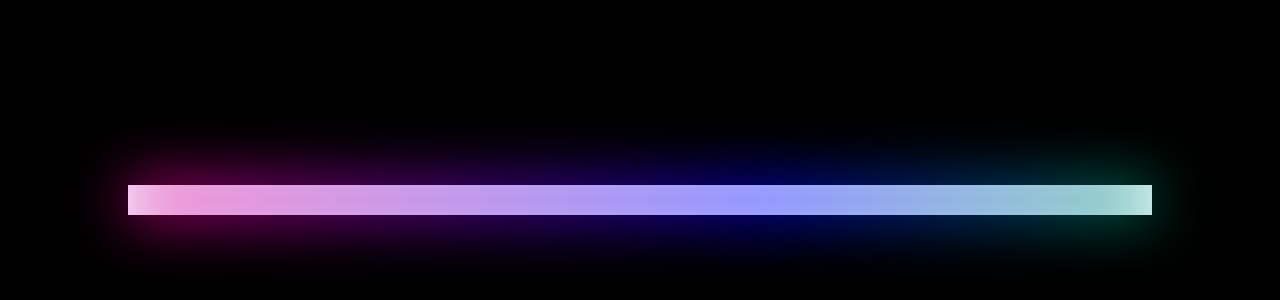
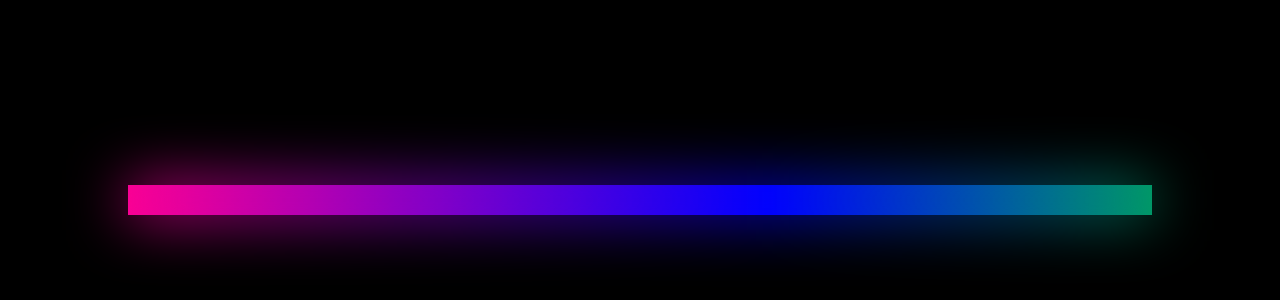
Before and after one commit to inokoe/Basic-exercises-for-html, a plain HTML site: page Colorful progress bar/index.html in a window 1280 px wide. Shown: the part 200-500 px from the top of the page. Drawn offline with nearby package versions, Linux system fonts and the light colour scheme.

Commit message:
'upload'

```diff
--- a/Colorful progress bar/style.less
+++ b/Colorful progress bar/style.less
@@ -34,7 +34,7 @@ body {
     background-size: 500%;
 }
 
-.container::before {
+.container::after {
     content: '';
     position: absolute;
     inset: 0;
```
Also changed, not shown: Colorful progress bar/style.css.
